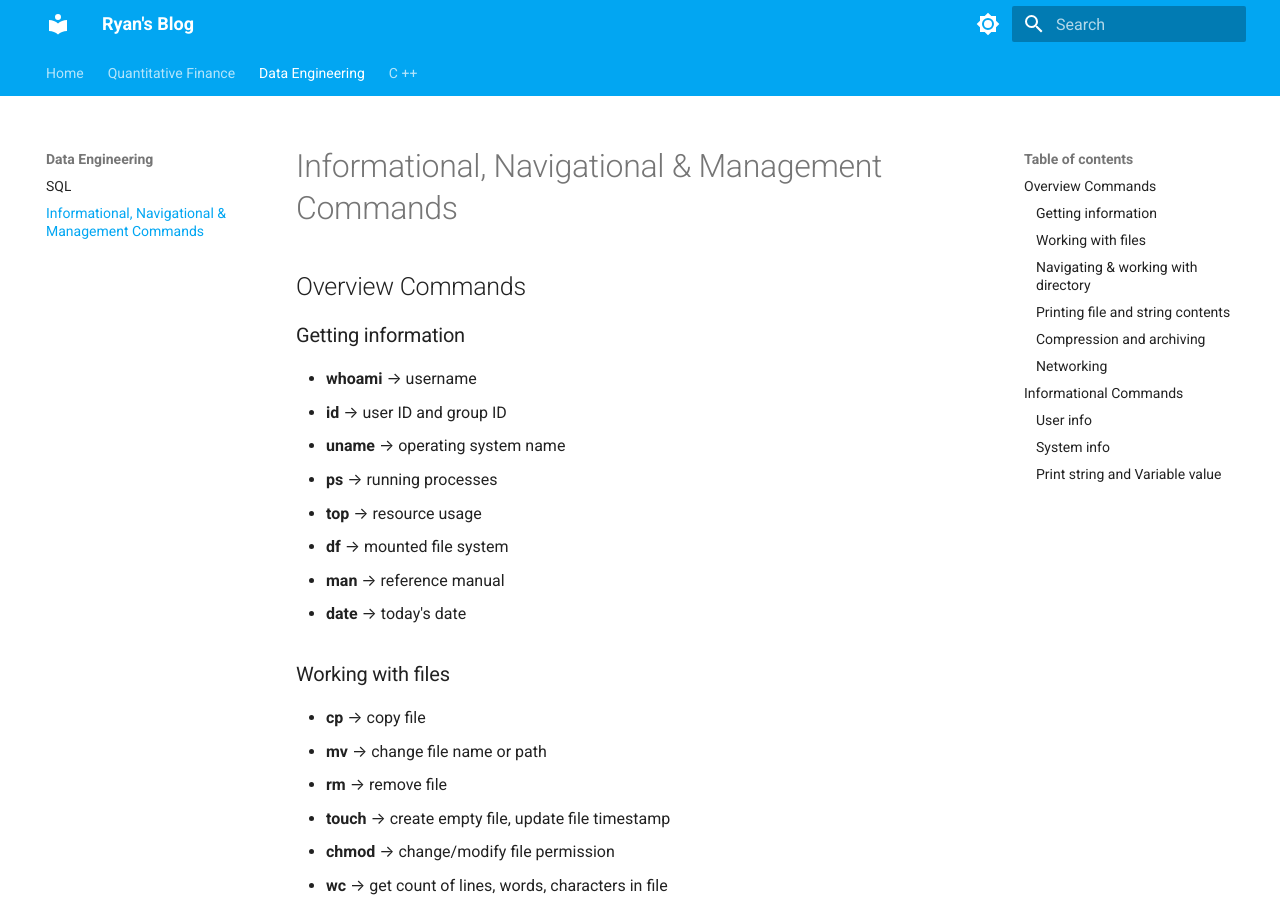
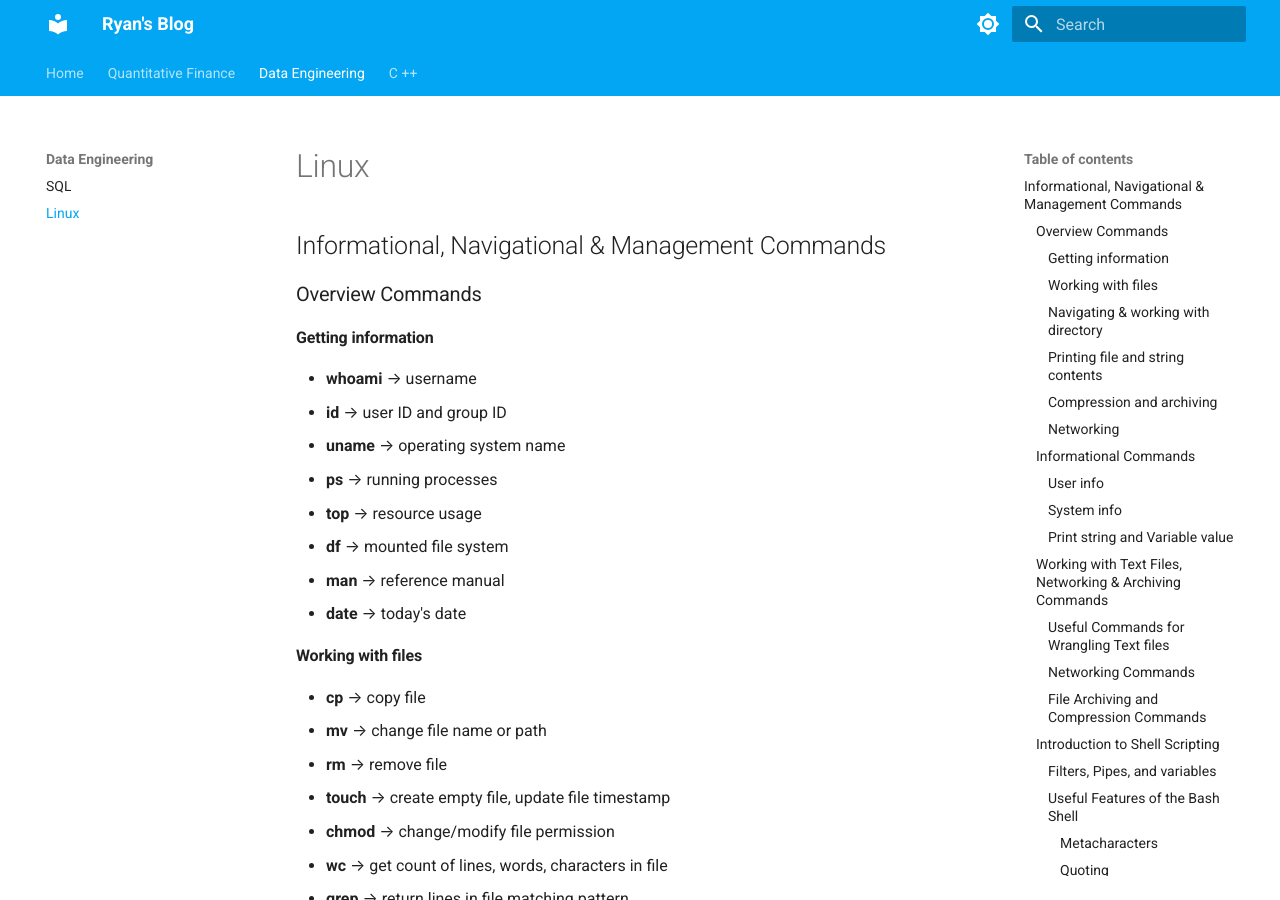
Before and after one commit to RRYami/MyBlog, an MkDocs documentation site: the page built from docs/Documentations/DataEngineering/linux.md, in a window 1280 px wide and 900 px high. Built offline with MkDocs 1.6.1 and Material for MkDocs 9.7.7, drawn with Linux system fonts in a browser that asks for light colours.

Commit message:
Refactor Linux.md to reorganize and clarify command sections

````diff
--- a/docs/Documentations/DataEngineering/linux.md
+++ b/docs/Documentations/DataEngineering/linux.md
@@ -1,8 +1,10 @@
-# Informational, Navigational & Management Commands
+# Linux
 
-## Overview Commands
+## Informational, Navigational & Management Commands
 
-### Getting information
+### Overview Commands
+
+#### Getting information
 
 - **whoami** --> username
 - **id** --> user ID and group ID
@@ -13,7 +15,7 @@
 - **man** --> reference manual
 - **date** --> today's date
 
-### Working with files
+#### Working with files
 
 - **cp** --> copy file
 - **mv** --> change file name or path
@@ -23,7 +25,7 @@
 - **wc** --> get count of lines, words, characters in file
 - **grep** --> return lines in file matching pattern
 
-### Navigating & working with directory
+#### Navigating & working with directory
 
 - **ls** --> list files and directories (**ls -r** to see the directory tree)
 - **find** --> find files in directory tree
@@ -32,7 +34,7 @@
 - **cd** --> change directory
 - **rmdir** --> remove directory
 
-### Printing file and string contents
+#### Printing file and string contents
 
 - **cat** --> print file content
 - **more** --> print file contents page-by-page
@@ -40,13 +42,13 @@
 - **tail** --> print last N line of file
 - **echo** --> print string or variable value
 
-### Compression and archiving
+#### Compression and archiving
 
 - _tar_ --> archive a set of files
 - **zip** --> compress a set of files
 - **unzip** --> extract files from a compressed zip of archive
 
-### Networking
+#### Networking
 
 - **hostname** --> print hostname
 - **ping** --> send packets to URL and print response
@@ -54,9 +56,9 @@
 - **curl** --> display contents of file at a URL
 - **wget** --> download file from URL
 
-## Informational Commands
+### Informational Commands
 
-### User info
+#### User info
 
 - **whoami** --> takes no arguments | return user name
 
@@ -74,7 +76,7 @@ $ id -u -n
 Ryan
 ```
 
-### System info
+#### System info
 
 - **uname** (Unix name) | returns OS information
 
@@ -115,7 +117,7 @@ $ top -n 3
 
 Shows the 3 most hungry process
 
-### Print string and Variable value
+#### Print string and Variable value
 
 - **echo** | return string or variable value
 
@@ -141,9 +143,9 @@ $ date "+%j day of %Y"
 $ man id
 ```
 
-# Working with Text Files, Networking & Archiving Commands
+### Working with Text Files, Networking & Archiving Commands
 
-### Useful Commands for Wrangling Text files
+#### Useful Commands for Wrangling Text files
 
 - **sort** - Sort lines in a file (**sort -r** for reverse ordering)
 - **uniq** - Filter out repeated lines
@@ -152,7 +154,7 @@ $ man id
 - **cut** - Extracts a section form each line![[Pasted image 20241026112814.png]]
 - **paste** - Merge lines from different files![[Pasted image 20241026112956.png]]
 
-### Networking Commands
+#### Networking Commands
 
 - **hostname** - Return Host name![[Pasted image 20241026113314.png]]
 - **ping** --> send packets to URL and print response![[Pasted image 20241026113827.png]]
@@ -160,7 +162,7 @@ $ man id
 - **curl** --> display contents of file at a URL (to write the content in a file use **-o**![[Pasted image 20241026113917.png]]![[Pasted image 20241026114111.png]]
 - **wget** --> download file from URL
 
-### File Archiving and Compression Commands
+#### File Archiving and Compression Commands
 
 - **tar** - Archive files![[Pasted image 20241026114730.png]]
 - **tar -tf** - List the file in a tar![[Pasted image 20241026114857.png]]
@@ -169,9 +171,9 @@ $ man id
 - **zip** - Compress files and directory to an archive![[Pasted image 20241026115311.png]]
 - **unzip** - Extract and decompress zipped archive
 
-# Introduction to Shell Scripting
+### Introduction to Shell Scripting
 
-### Filters, Pipes, and variables
+#### Filters, Pipes, and variables
 
 `shebang` directive --> `#!interpreter[optional-arg]`
 
@@ -192,22 +194,22 @@ $ man id
   - Extended scope
   - **env** - list all environment variables![[Pasted image 20241026124412.png]]
 
-### Useful Features of the Bash Shell
+#### Useful Features of the Bash Shell
 
-#### Metacharacters
+##### Metacharacters
 
 - **#** - precedes a commands
 - **;** - command separator
 - - - Wildcard
 - **?** - single character wildcard![[Pasted image 20241026124830.png]]
 
-#### Quoting
+##### Quoting
 
 - **\\** - Escape unique Character
 - **" "** - Interpret literally, but evaluate metacharacters
 - **' '** - Interpret literally ![[Pasted image 20241026125304.png]]
 
-#### I/O redirection
+##### I/O redirection
 
 Input/Output, or I/O redirection, refers to a set of features used for redirecting.
 
@@ -218,18 +220,18 @@ Input/Output, or I/O redirection, refers to a set of features used for redirecti
 - **<** - Redirect file contents to standard input
   ![[Pasted image 20241026125822.png]]
 
-#### Command substitution
+##### Command substitution
 
 - Replace the command with its output `$(command)` or \`command\`
 - Ex: Store output of `pwdd` command in `here`:![[Pasted image 20241026130255.png]]
 
-#### Command line Arguments
+##### Command line Arguments
 
 - Program arguments specified on the command line
 - A way to pass arguments to a shell script
 - Ex: ![[Pasted image 20241026130439.png]]
 
-#### Batch vs concurrent modes
+##### Batch vs concurrent modes
 
 - Batch mode:
   - Commands run sequentially
@@ -238,6 +240,6 @@ Input/Output, or I/O redirection, refers to a set of features used for redirecti
   - Commands run in parallel
     - `command1 & commad2`
 
-### Scheduling Jobs using Cron
+#### Scheduling Jobs using Cron
 
 ![[Pasted image 20241026130903.png]]
````
